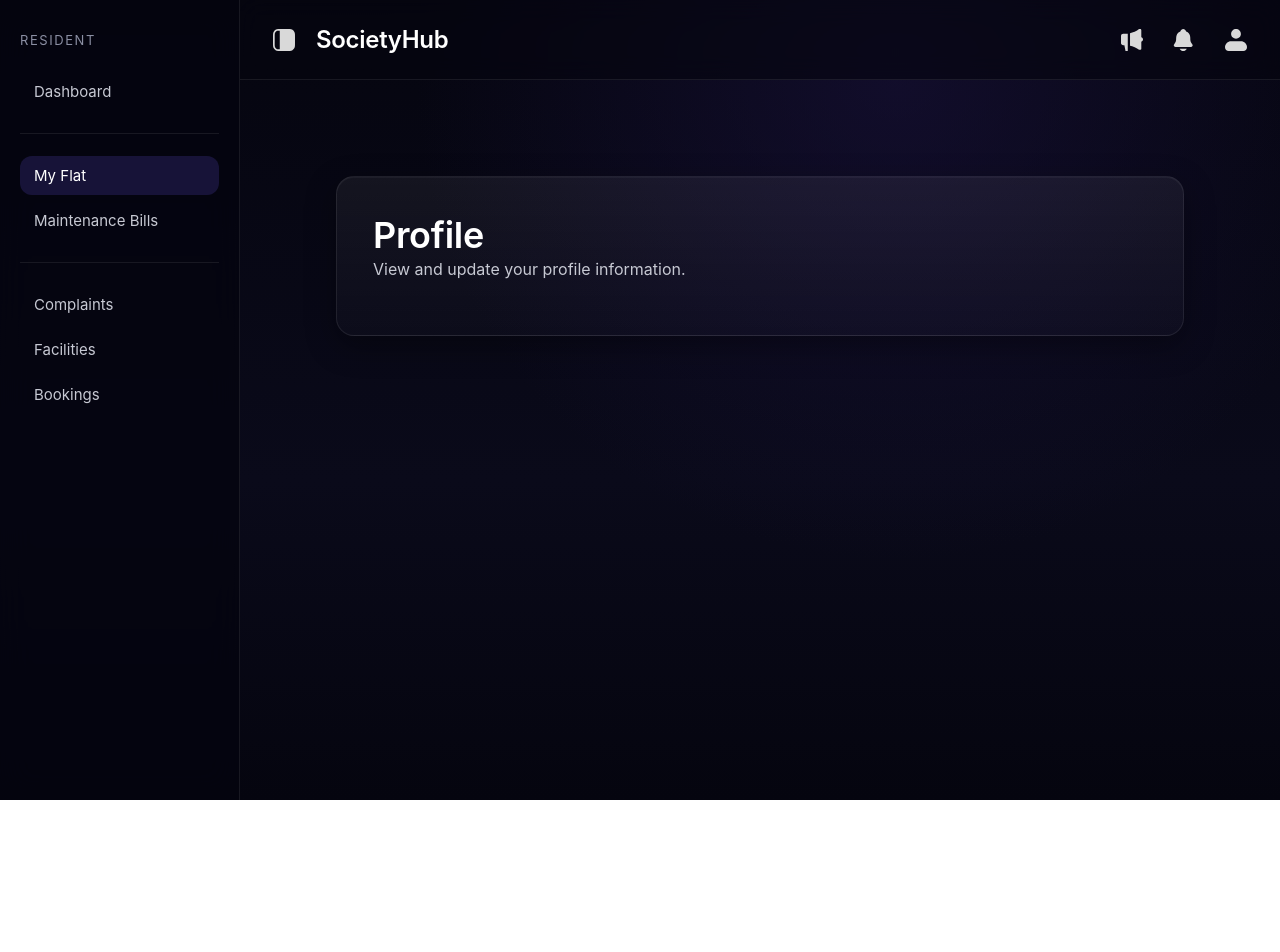
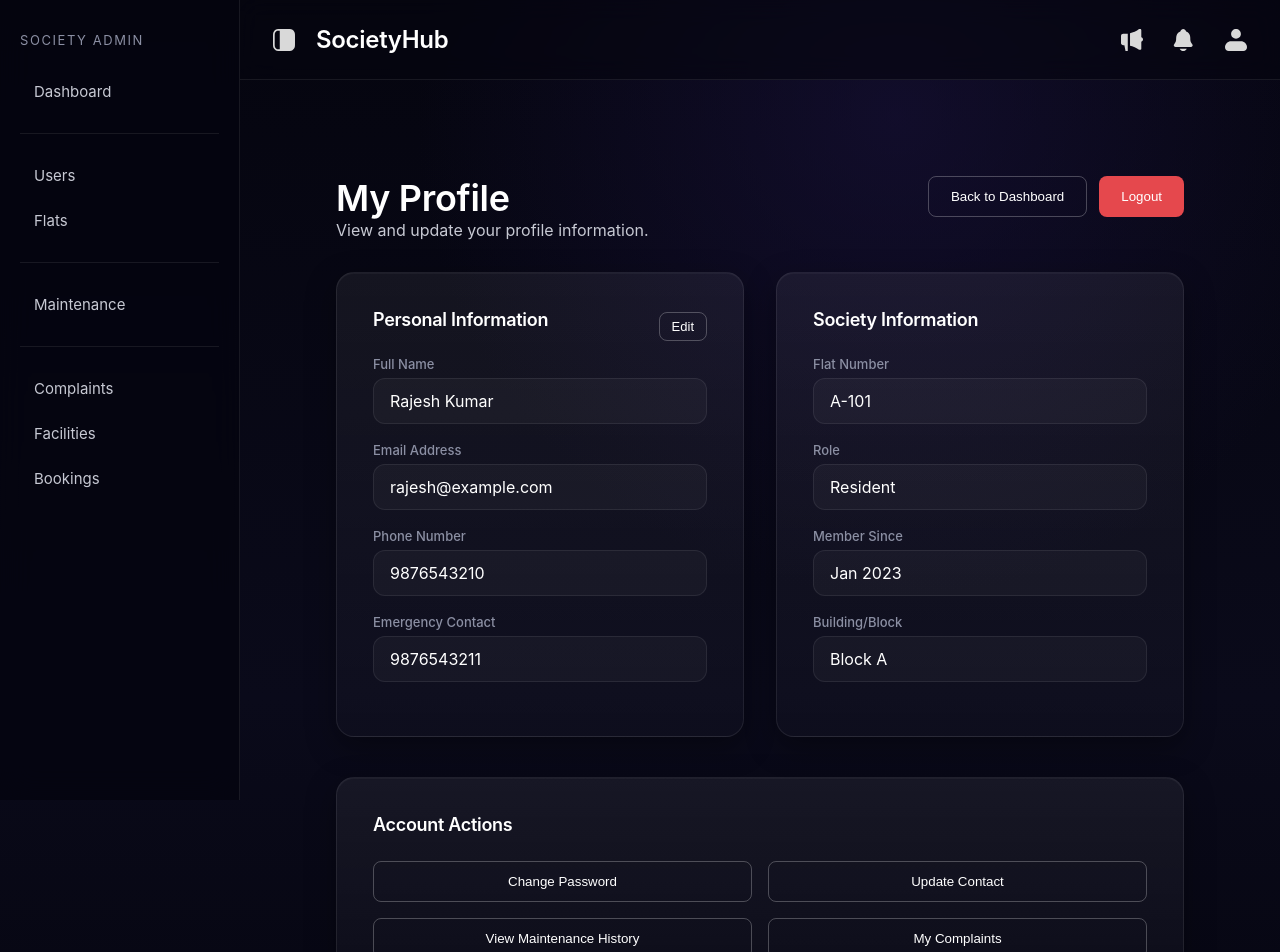
Before and after one commit to mansisharma9218/society-management-system, a React (Vite) app in the folder frontend/: page /profile in a window 1280 px wide. Shown: the top 952 px of the page. Before the commit the page ends 800 px from the top, so only its background shows below. Built offline with nearby package versions, Linux system fonts and the light colour scheme; sample sign-in values are in the browser's storage.

Commit message:
Fixed routes

```diff
--- a/frontend/src/App.jsx
+++ b/frontend/src/App.jsx
@@ -1,4 +1,5 @@
 import { BrowserRouter, Routes, Route, Navigate } from "react-router-dom";
+import { useState, useEffect } from "react";
 
 import Layout from "./components/Layout";
 
@@ -21,12 +22,54 @@ import Facilities from "./pages/Facilities";
 import NotFound from "./pages/NotFound";
 
 function App() {
-  const isLoggedIn = true;
-  const role = "resident";
+  const [isLoggedIn, setIsLoggedIn] = useState(false);
+  const [role, setRole] = useState("resident");
+  const [loading, setLoading] = useState(true);
+
+  // Check authentication on app load
+  useEffect(() => {
+    const token = localStorage.getItem("authToken");
+    const userData = localStorage.getItem("user");
+
+    if (token && userData) {
+      setIsLoggedIn(true);
+      const user = JSON.parse(userData);
+      setRole(user.role || "resident");
+    }
+    setLoading(false);
+  }, []);
+
+  // Handle login (to be called from Login page)
+  const handleLogin = (token, userData) => {
+    localStorage.setItem("authToken", token);
+    localStorage.setItem("user", JSON.stringify(userData));
+    setIsLoggedIn(true);
+    setRole(userData.role || "resident");
+  };
+
+  // Handle logout (to be called from Layout)
+  const handleLogout = () => {
+    localStorage.removeItem("authToken");
+    localStorage.removeItem("user");
+    setIsLoggedIn(false);
+    setRole("resident");
+  };
+
+  // Loading state
+  if (loading) {
+    return (
+      <div className="auth-page">
+        <div className="card auth-card">
+          <div className="auth-title">Loading...</div>
+        </div>
+      </div>
+    );
+  }
 
   return (
     <BrowserRouter>
       <Routes>
+        {/* Redirect root to login or dashboard based on auth */}
         <Route
           path="/"
           element={
@@ -34,11 +77,13 @@ function App() {
           }
         />
 
-        <Route path="/login" element={<Login />} />
+        {/* Public routes */}
+        <Route path="/login" element={<Login onLogin={handleLogin} />} />
         <Route path="/signup" element={<Signup />} />
 
-        {isLoggedIn && (
-          <Route element={<Layout role={role} />}>
+        {/* Protected routes - only if logged in */}
+        {isLoggedIn ? (
+          <Route element={<Layout role={role} onLogout={handleLogout} />}>
             <Route path="/dashboard" element={<Dashboard />} />
             <Route path="/profile" element={<Profile />} />
             <Route path="/announcements" element={<Announcements />} />
@@ -52,8 +97,12 @@ function App() {
             <Route path="/flats" element={<Flats />} />
             <Route path="/facilities" element={<Facilities />} />
           </Route>
+        ) : (
+          // If not logged in, protect all dashboard routes
+          <Route path="/*" element={<Navigate to="/login" />} />
         )}
 
+        {/* 404 page */}
         <Route path="*" element={<NotFound />} />
       </Routes>
     </BrowserRouter>
--- a/frontend/src/pages/Login.jsx
+++ b/frontend/src/pages/Login.jsx
@@ -1,25 +1,83 @@
-function Login() {
+import { useState } from "react";
+import { useNavigate } from "react-router-dom";
+
+function Login({ onLogin }) {
+  const navigate = useNavigate();
+  const [email, setEmail] = useState("");
+  const [password, setPassword] = useState("");
+
+  const handleSubmit = (e) => {
+    e.preventDefault();
+
+    // For demo - check if it's admin login
+    const isAdminLogin = email === "admin@society.com" && password === "admin123";
+    const isResidentLogin = email === "resident@example.com" && password === "resident123";
+
+     if (isAdminLogin || isResidentLogin) {
+      const fakeToken = "fake-jwt-token-" + Date.now();
+      const fakeUser = {
+        id: 1,
+        name: isAdminLogin ? "Admin User" : "Demo Resident",
+        email: email,
+        role: isAdminLogin ? "admin" : "resident"
+      };
+
+      // Call the onLogin function from App.jsx
+      if (onLogin) {
+        onLogin(fakeToken, fakeUser);
+      }
+
+      // Redirect to dashboard
+      navigate("/dashboard");
+    } else {
+      // Show error message for invalid credentials
+      alert("Invalid email or password. Please try again.\n\nDemo credentials:\nAdmin: admin@society.com / admin123\nResident: resident@example.com / resident123");
+    }
+  };
+
   return (
     <div className="auth-page">
       <div className="card auth-card">
         <h2 className="auth-title">Login</h2>
 
-        <div className="auth-form">
+        <form className="auth-form" onSubmit={handleSubmit}>
           <input
             type="email"
             className="input"
             placeholder="Email"
+            value={email}
+            onChange={(e) => setEmail(e.target.value)}
+            required
           />
 
           <input
             type="password"
             className="input"
             placeholder="Password"
+            value={password}
+            onChange={(e) => setPassword(e.target.value)}
+            required
           />
 
-          <button className="btn btn-primary btn-full">
+          <button type="submit" className="btn btn-primary btn-full">
             Login
           </button>
+        </form>
+
+        <div style={{ textAlign: "center", marginTop: "20px" }}>
+          <p style={{ color: "var(--text-muted)" }}>
+            New user?{" "}
+            <span
+              onClick={() => navigate("/signup")}
+              style={{
+                color: "var(--primary)",
+                textDecoration: "none",
+                cursor: "pointer"
+              }}
+            >
+              Sign up here
+            </span>
+          </p>
         </div>
       </div>
     </div>
--- a/frontend/src/pages/Profile.jsx
+++ b/frontend/src/pages/Profile.jsx
@@ -1,10 +1,146 @@
-function Profile() {
+import { useNavigate } from "react-router-dom";
+
+function Profile({ onLogout }) {
+  const navigate = useNavigate();
+
+  // Sample user data
+  const userData = {
+    name: "Rajesh Kumar",
+    email: "rajesh@example.com",
+    phone: "9876543210",
+    flat: "A-101",
+    role: "Resident",
+    memberSince: "Jan 2023",
+    emergencyContact: "9876543211"
+  };
+
+  const handleLogout = () => {
+    // Call the logout function from App.jsx
+    if (onLogout) {
+      onLogout();
+    }
+    // Navigate to login page
+    navigate("/login");
+  };
+
   return (
     <div className="page">
-      <div className="card">
-        <h1>Profile</h1>
-        <p>View and update your profile information.</p>
-      </div>
+      {/* Page Header with Logout Button */}
+      <section className="page-header dashboard-header">
+        <div>
+          <h1>My Profile</h1>
+          <p>View and update your profile information.</p>
+        </div>
+
+        <div className="header-actions">
+          <button className="btn btn-outline" onClick={() => navigate("/dashboard")}>
+            Back to Dashboard
+          </button>
+          <button className="btn btn-danger" onClick={handleLogout}>
+            Logout
+          </button>
+        </div>
+      </section>
+
+      {/* Profile Info Grid */}
+      <section className="grid grid-2">
+        {/* Personal Information Card */}
+        <div className="card">
+          <div className="card-header">
+            <h3>Personal Information</h3>
+            <button
+              className="btn btn-outline btn-sm"
+              onClick={() => alert("Edit profile functionality to be added")}
+            >
+              Edit
+            </button>
+          </div>
+
+          <div className="form-group">
+            <label className="label">Full Name</label>
+            <div className="profile-field">{userData.name}</div>
+          </div>
+
+          <div className="form-group">
+            <label className="label">Email Address</label>
+            <div className="profile-field">{userData.email}</div>
+          </div>
+
+          <div className="form-group">
+            <label className="label">Phone Number</label>
+            <div className="profile-field">{userData.phone}</div>
+          </div>
+
+          <div className="form-group">
+            <label className="label">Emergency Contact</label>
+            <div className="profile-field">{userData.emergencyContact}</div>
+          </div>
+        </div>
+
+        {/* Society Information Card */}
+        <div className="card">
+          <div className="card-header">
+            <h3>Society Information</h3>
+          </div>
+
+          <div className="form-group">
+            <label className="label">Flat Number</label>
+            <div className="profile-field">{userData.flat}</div>
+          </div>
+
+          <div className="form-group">
+            <label className="label">Role</label>
+            <div className="profile-field">{userData.role}</div>
+          </div>
+
+          <div className="form-group">
+            <label className="label">Member Since</label>
+            <div className="profile-field">{userData.memberSince}</div>
+          </div>
+
+          <div className="form-group">
+            <label className="label">Building/Block</label>
+            <div className="profile-field">Block A</div>
+          </div>
+        </div>
+      </section>
+
+      {/* Account Actions */}
+      <section className="card">
+        <div className="card-header">
+          <h3>Account Actions</h3>
+        </div>
+
+        <div className="grid grid-2" style={{ gap: "16px" }}>
+          <button
+            className="btn btn-outline"
+            onClick={() => alert("Change password functionality")}
+          >
+            Change Password
+          </button>
+
+          <button
+            className="btn btn-outline"
+            onClick={() => alert("Update contact details")}
+          >
+            Update Contact
+          </button>
+
+          <button
+            className="btn btn-outline"
+            onClick={() => navigate("/maintenance")}
+          >
+            View Maintenance History
+          </button>
+
+          <button
+            className="btn btn-outline"
+            onClick={() => navigate("/complaints")}
+          >
+            My Complaints
+          </button>
+        </div>
+      </section>
     </div>
   );
 }
--- a/frontend/src/pages/Signup.jsx
+++ b/frontend/src/pages/Signup.jsx
@@ -24,7 +24,7 @@ function Signup() {
     e.preventDefault();
     console.log("Signup data:", formData);
     // Add your signup logic here
-    navigate("/dashboard");
+    navigate("/login");
   };
 
   return (
--- a/frontend/src/styles/layout.css
+++ b/frontend/src/styles/layout.css
@@ -271,3 +271,15 @@
   text-align: center;
   margin-bottom: 20px;
 }
+
+.profile-field {
+  padding: 12px 16px;
+  border-radius: var(--radius);
+  background: var(--bg-muted);
+  border: 1px solid rgba(255, 255, 255, 0.08);
+  color: var(--text-heading);
+  margin-top: 4px;
+  min-height: 44px;
+  display: flex;
+  align-items: center;
+}
```
